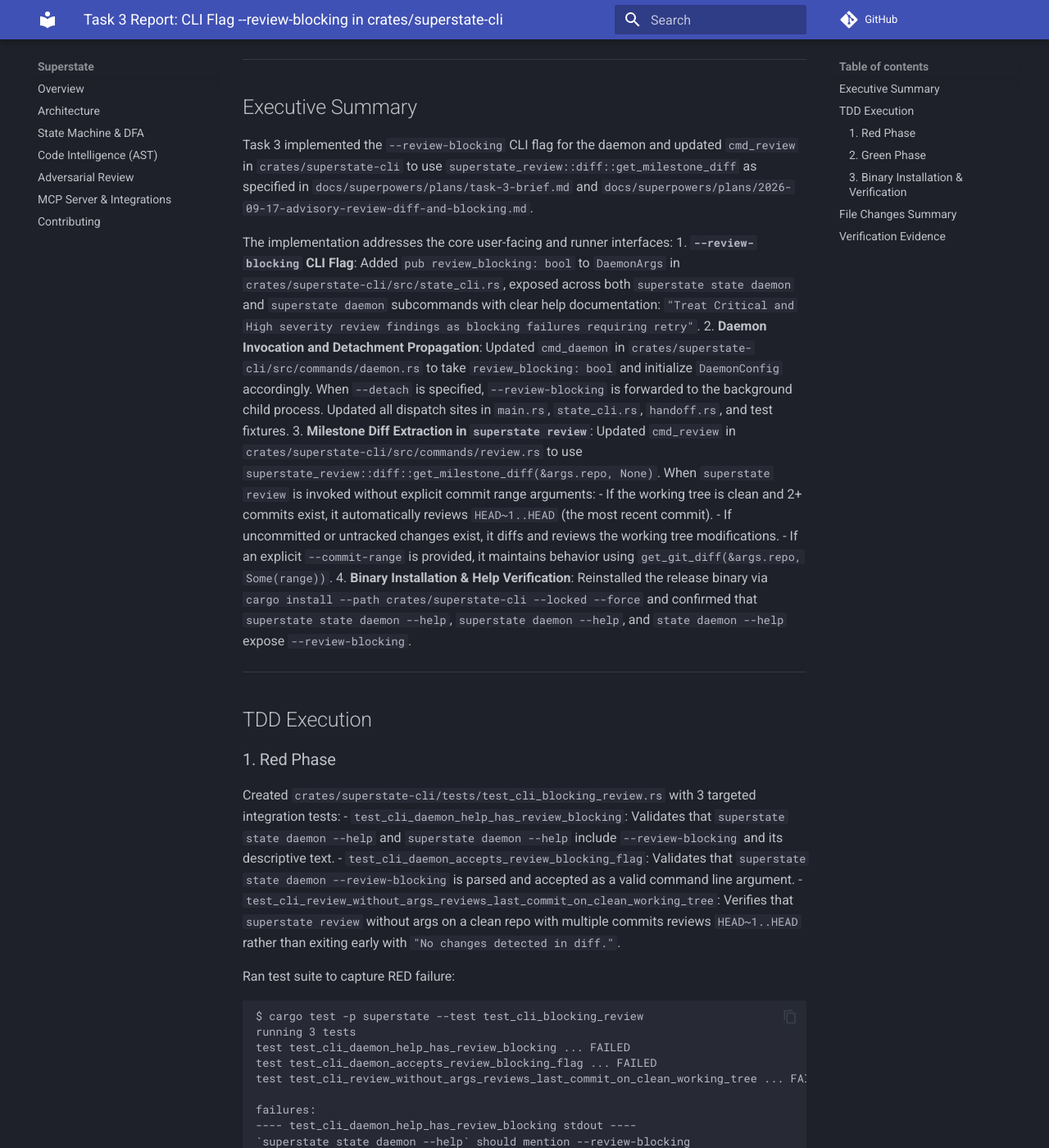
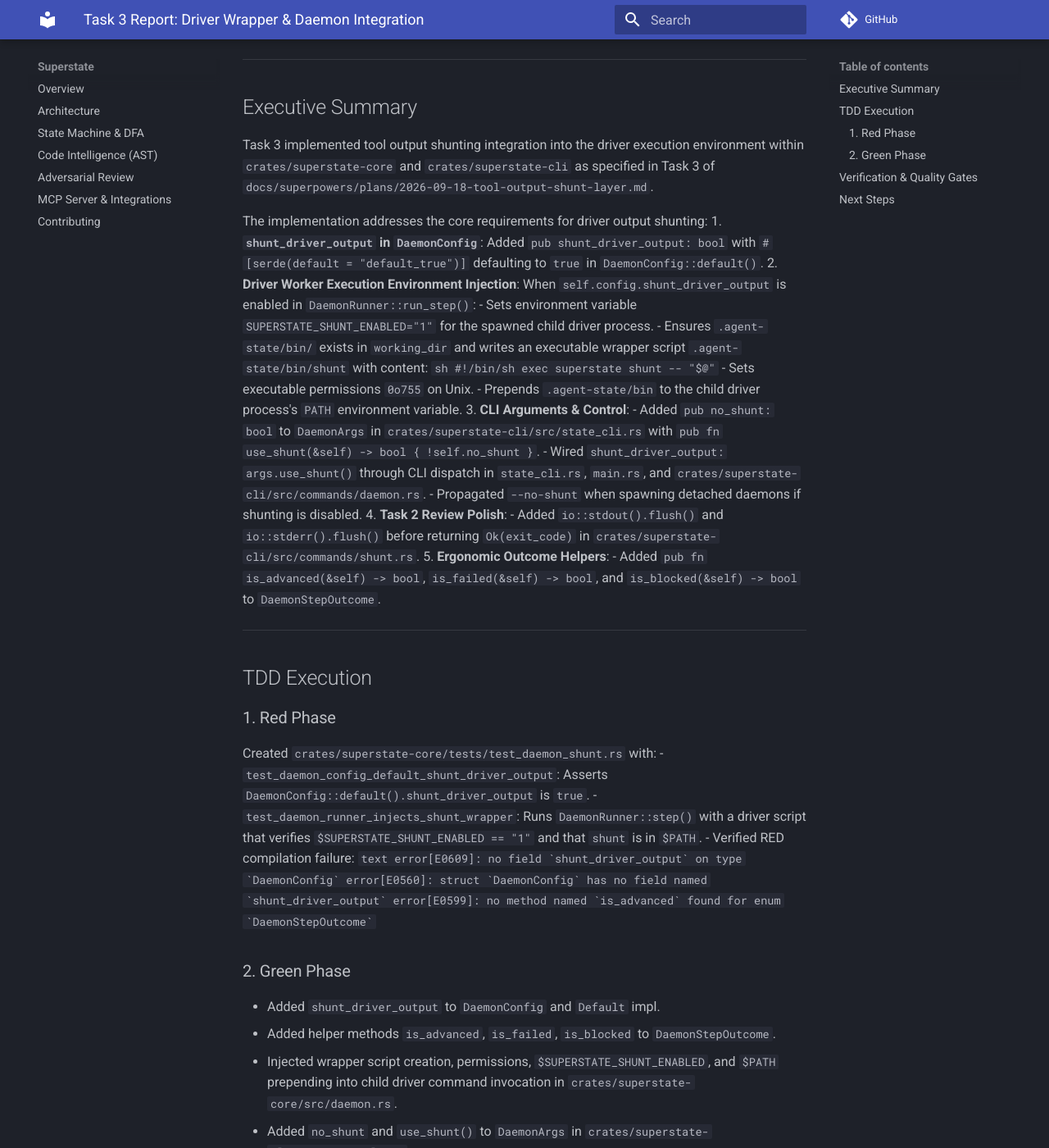
Before and after one commit to dnf0/blyte, an MkDocs documentation site: the page built from docs/superpowers/plans/task-3-report.md, in a window 1280 px wide and 1400 px high, scrolled down 302 px. Shown: the whole window at 82% size. Built offline with MkDocs 1.6.1 and Material for MkDocs 9.7.7, drawn with Linux system fonts in a browser that asks for light colours; comment, search, counter and statistics services are not loaded; some of the changed text lies outside the part shown.

Commit message:
docs(plans): update task 3 reports and diffs

````diff
--- a/docs/superpowers/plans/task-3-brief.md
+++ b/docs/superpowers/plans/task-3-brief.md
@@ -1,47 +1,15 @@
-# Task 3 Brief: CLI Flag `--review-blocking` in `crates/superstate-cli`
+# Task 3 Brief: Driver Wrapper & Daemon Integration in `crates/superstate-core` and `crates/superstate-cli`
 
-## Context
-Working directory: `/Users/danielfisher/repos/superstate`
-Branch: `feat/blocking-code-review`
-Plan: `docs/superpowers/plans/2026-09-17-advisory-review-diff-and-blocking.md`
-
-## What to Implement
-
-1. **CLI Flag `--review-blocking` for Daemon**:
-   In `crates/superstate-cli/src/main.rs`:
-   Add `--review-blocking` argument to `StateCommands::Daemon`:
-   ```rust
-   #[arg(long, help = "Treat Critical and High severity review findings as blocking failures requiring retry")]
-   review_blocking: bool,
-   ```
-   Pass `review_blocking` to `cmd_daemon` in `crates/superstate-cli/src/commands/daemon.rs`.
-   In `cmd_daemon`, assign `review_blocking: args.review_blocking` into `DaemonConfig`.
-
-2. **Update `cmd_review` in `crates/superstate-cli/src/commands/review.rs`**:
-   Replace the old diff extraction logic with `superstate_review::diff::get_milestone_diff`:
-   ```rust
-   let diff = match args.commit_range.as_deref() {
-       Some(range) => get_git_diff(&args.repo, Some(range))
-           .map_err(|e| format!("Failed to get git diff: {}", e))?,
-       None => {
-           get_milestone_diff(&args.repo, None)
-               .map_err(|e| format!("Failed to get git diff: {}", e))?
-       }
-   };
-   ```
-   This ensures `superstate review` without arguments automatically reviews the last commit (`HEAD~1..HEAD`) if working tree is clean, or working tree + untracked files if dirty!
-
-3. **Install and Verify**:
-   - Write integration tests in `crates/superstate-cli/tests/test_cli_blocking_review.rs` verifying `--review-blocking` flag is parsed and passed into daemon runner.
-   - Run `cargo test -p superstate-cli`.
-   - Install binary: `cargo install --path crates/superstate-cli --locked --force`.
-   - Verify `superstate state daemon --help` outputs `--review-blocking`.
-
-## TDD Instructions
-1. Write failing integration tests in `crates/superstate-cli/tests/test_cli_blocking_review.rs`.
-2. Run `cargo test -p superstate-cli --test test_cli_blocking_review` and verify RED failure.
-3. Implement in `crates/superstate-cli/src/main.rs`, `crates/superstate-cli/src/commands/daemon.rs`, and `crates/superstate-cli/src/commands/review.rs`.
-4. Run `cargo test -p superstate-cli` and verify all tests pass GREEN.
-5. Reinstall CLI binary (`cargo install --path crates/superstate-cli --locked --force`).
-6. Commit with conventional commit message `feat(cli): wire --review-blocking CLI flag and milestone diff in review` (skip GPG with `--no-gpg-sign`).
-7. Write full report to `docs/superpowers/plans/task-3-report.md`.
+## Task Spec
+Implement automatic environment injection and shell shimming for the daemon driver worker:
+- Add `shunt_driver_output: bool` to `DaemonConfig` (defaulting to `true`).
+- When running the driver worker, if `shunt_driver_output` is true:
+  - Create `.agent-state/bin/shunt` wrapper script with executable permissions (`0o755`).
+  - Prepend `.agent-state/bin` to child process `PATH`.
+  - Export `SUPERSTATE_SHUNT_ENABLED=1`.
+- Add `--no-shunt` flag to `DaemonArgs` in `crates/superstate-cli/src/state_cli.rs`.
+- Wire `shunt_driver_output: args.use_shunt()` through CLI commands and detached child invocation.
+- Apply stream flush polish in `crates/superstate-cli/src/commands/shunt.rs`.
+- Tests in `crates/superstate-core/tests/test_daemon_shunt.rs`.
+- Must compile cleanly and pass with `cargo test --all` and `cargo clippy --all -- -D warnings`.
+- Conventional commit skipping GPG verification.
--- a/docs/superpowers/plans/task-3-report.md
+++ b/docs/superpowers/plans/task-3-report.md
@@ -1,143 +1,87 @@
-# Task 3 Report: CLI Flag `--review-blocking` in `crates/superstate-cli`
+# Task 3 Report: Driver Wrapper & Daemon Integration
 
 **Status:** Completed
-**Commit SHA:** `fde4364`
-**Branch:** `feat/blocking-code-review`
+**Commit SHA:** `44f6fea`
+**Branch:** `feat/tool-output-shunt`
 **Repository:** `/Users/danielfisher/repos/superstate`
-**Date:** 2026-09-17
+**Date:** 2026-09-18
 
 ---
 
 ## Executive Summary
 
-Task 3 implemented the `--review-blocking` CLI flag for the daemon and updated `cmd_review` in `crates/superstate-cli` to use `superstate_review::diff::get_milestone_diff` as specified in `docs/superpowers/plans/task-3-brief.md` and `docs/superpowers/plans/2026-09-17-advisory-review-diff-and-blocking.md`.
+Task 3 implemented tool output shunting integration into the driver execution environment within `crates/superstate-core` and `crates/superstate-cli` as specified in Task 3 of `docs/superpowers/plans/2026-09-18-tool-output-shunt-layer.md`.
 
-The implementation addresses the core user-facing and runner interfaces:
-1. **`--review-blocking` CLI Flag**: Added `pub review_blocking: bool` to `DaemonArgs` in `crates/superstate-cli/src/state_cli.rs`, exposed across both `superstate state daemon` and `superstate daemon` subcommands with clear help documentation: `"Treat Critical and High severity review findings as blocking failures requiring retry"`.
-2. **Daemon Invocation and Detachment Propagation**: Updated `cmd_daemon` in `crates/superstate-cli/src/commands/daemon.rs` to take `review_blocking: bool` and initialize `DaemonConfig` accordingly. When `--detach` is specified, `--review-blocking` is forwarded to the background child process. Updated all dispatch sites in `main.rs`, `state_cli.rs`, `handoff.rs`, and test fixtures.
-3. **Milestone Diff Extraction in `superstate review`**: Updated `cmd_review` in `crates/superstate-cli/src/commands/review.rs` to use `superstate_review::diff::get_milestone_diff(&args.repo, None)`. When `superstate review` is invoked without explicit commit range arguments:
-   - If the working tree is clean and 2+ commits exist, it automatically reviews `HEAD~1..HEAD` (the most recent commit).
-   - If uncommitted or untracked changes exist, it diffs and reviews the working tree modifications.
-   - If an explicit `--commit-range` is provided, it maintains behavior using `get_git_diff(&args.repo, Some(range))`.
-4. **Binary Installation & Help Verification**: Reinstalled the release binary via `cargo install --path crates/superstate-cli --locked --force` and confirmed that `superstate state daemon --help`, `superstate daemon --help`, and `state daemon --help` expose `--review-blocking`.
+The implementation addresses the core requirements for driver output shunting:
+1. **`shunt_driver_output` in `DaemonConfig`**: Added `pub shunt_driver_output: bool` with `#[serde(default = "default_true")]` defaulting to `true` in `DaemonConfig::default()`.
+2. **Driver Worker Execution Environment Injection**: When `self.config.shunt_driver_output` is enabled in `DaemonRunner::run_step()`:
+   - Sets environment variable `SUPERSTATE_SHUNT_ENABLED="1"` for the spawned child driver process.
+   - Ensures `.agent-state/bin/` exists in `working_dir` and writes an executable wrapper script `.agent-state/bin/shunt` with content:
+     ```sh
+     #!/bin/sh
+     exec superstate shunt -- "$@"
+     ```
+   - Sets executable permissions `0o755` on Unix.
+   - Prepends `.agent-state/bin` to the child driver process's `PATH` environment variable.
+3. **CLI Arguments & Control**:
+   - Added `pub no_shunt: bool` to `DaemonArgs` in `crates/superstate-cli/src/state_cli.rs` with `pub fn use_shunt(&self) -> bool { !self.no_shunt }`.
+   - Wired `shunt_driver_output: args.use_shunt()` through CLI dispatch in `state_cli.rs`, `main.rs`, and `crates/superstate-cli/src/commands/daemon.rs`.
+   - Propagated `--no-shunt` when spawning detached daemons if shunting is disabled.
+4. **Task 2 Review Polish**:
+   - Added `io::stdout().flush()` and `io::stderr().flush()` before returning `Ok(exit_code)` in `crates/superstate-cli/src/commands/shunt.rs`.
+5. **Ergonomic Outcome Helpers**:
+   - Added `pub fn is_advanced(&self) -> bool`, `is_failed(&self) -> bool`, and `is_blocked(&self) -> bool` to `DaemonStepOutcome`.
 
 ---
 
 ## TDD Execution
 
 ### 1. Red Phase
-Created `crates/superstate-cli/tests/test_cli_blocking_review.rs` with 3 targeted integration tests:
-- `test_cli_daemon_help_has_review_blocking`: Validates that `superstate state daemon --help` and `superstate daemon --help` include `--review-blocking` and its descriptive text.
-- `test_cli_daemon_accepts_review_blocking_flag`: Validates that `superstate state daemon --review-blocking` is parsed and accepted as a valid command line argument.
-- `test_cli_review_without_args_reviews_last_commit_on_clean_working_tree`: Verifies that `superstate review` without args on a clean repo with multiple commits reviews `HEAD~1..HEAD` rather than exiting early with `"No changes detected in diff."`.
-
-Ran test suite to capture RED failure:
-```text
-$ cargo test -p superstate --test test_cli_blocking_review
-running 3 tests
-test test_cli_daemon_help_has_review_blocking ... FAILED
-test test_cli_daemon_accepts_review_blocking_flag ... FAILED
-test test_cli_review_without_args_reviews_last_commit_on_clean_working_tree ... FAILED
-
-failures:
----- test_cli_daemon_help_has_review_blocking stdout ----
-`superstate state daemon --help` should mention --review-blocking
-
----- test_cli_daemon_accepts_review_blocking_flag stdout ----
-CLI must accept --review-blocking, got stderr:
-error: unexpected argument '--review-blocking' found
-
----- test_cli_review_without_args_reviews_last_commit_on_clean_working_tree stdout ----
-superstate review without args should review HEAD~1..HEAD instead of clean early-exit, got:
-{
-  "summary": "No changes detected in diff.",
-  "findings": [],
-  "has_blocking_issues": false
-}
-
-test result: FAILED. 0 passed; 3 failed; 0 ignored; 0 measured; 0 filtered out; finished in 0.35s
-```
+Created `crates/superstate-core/tests/test_daemon_shunt.rs` with:
+- `test_daemon_config_default_shunt_driver_output`: Asserts `DaemonConfig::default().shunt_driver_output` is `true`.
+- `test_daemon_runner_injects_shunt_wrapper`: Runs `DaemonRunner::step()` with a driver script that verifies `$SUPERSTATE_SHUNT_ENABLED == "1"` and that `shunt` is in `$PATH`.
+- Verified RED compilation failure:
+  ```text
+  error[E0609]: no field `shunt_driver_output` on type `DaemonConfig`
+  error[E0560]: struct `DaemonConfig` has no field named `shunt_driver_output`
+  error[E0599]: no method named `is_advanced` found for enum `DaemonStepOutcome`
+  ```
 
 ### 2. Green Phase
-- Updated `crates/superstate-cli/src/state_cli.rs`:
-  - Added `pub review_blocking: bool` to `DaemonArgs`.
-  - Passed `args.review_blocking` to `cmd_daemon` in `StateCommands::Daemon` handler.
-- Updated `crates/superstate-cli/src/main.rs`:
-  - Passed `args.review_blocking` to `cmd_daemon` in top-level `Commands::Daemon` handler.
-- Updated `crates/superstate-cli/src/commands/daemon.rs`:
-  - Added `review_blocking: bool` parameter to `cmd_daemon`.
-  - Appended `cmd.arg("--review-blocking")` when `detach` is enabled.
-  - Assigned `review_blocking` into `DaemonConfig`.
-- Updated `crates/superstate-cli/src/commands/review.rs`:
-  - Replaced diff fallback with `get_milestone_diff(&args.repo, None)`.
-- Updated callers in `crates/superstate-cli/src/commands/handoff.rs` and `test_cli_daemon_lifecycle.rs`.
+- Added `shunt_driver_output` to `DaemonConfig` and `Default` impl.
+- Added helper methods `is_advanced`, `is_failed`, `is_blocked` to `DaemonStepOutcome`.
+- Injected wrapper script creation, permissions, `$SUPERSTATE_SHUNT_ENABLED`, and `$PATH` prepending into child driver command invocation in `crates/superstate-core/src/daemon.rs`.
+- Added `no_shunt` and `use_shunt()` to `DaemonArgs` in `crates/superstate-cli/src/state_cli.rs`.
+- Updated `cmd_daemon` in `crates/superstate-cli/src/commands/daemon.rs` and callers (`main.rs`, `state_cli.rs`, `handoff.rs`, `test_cli_daemon_lifecycle.rs`).
+- Added stdout/stderr flushes in `crates/superstate-cli/src/commands/shunt.rs`.
+- Added `test_daemon_config_deserialize_defaults_shunt_driver_output_to_true` and `test_daemon_runner_no_shunt_disables_injection` to `crates/superstate-core/tests/test_daemon_shunt.rs`.
+- Updated existing `DaemonConfig` initializers across test files to preserve workspace compilation.
 
-Ran `cargo test -p superstate --test test_cli_blocking_review`:
+Ran `cargo test -p superstate-core --test test_daemon_shunt`:
 ```text
-running 3 tests
-test test_cli_daemon_help_has_review_blocking ... ok
-test test_cli_review_without_args_reviews_last_commit_on_clean_working_tree ... ok
-test test_cli_daemon_accepts_review_blocking_flag ... ok
+running 4 tests
+test test_daemon_config_default_shunt_driver_output ... ok
+test test_daemon_config_deserialize_defaults_shunt_driver_output_to_true ... ok
+test test_daemon_runner_no_shunt_disables_injection ... ok
+test test_daemon_runner_injects_shunt_wrapper ... ok
 
-test result: ok. 3 passed; 0 failed; 0 ignored; 0 measured; 0 filtered out; finished in 1.02s
-```
-
-Ran full workspace test suite `cargo test --all`:
-- All tests across `superstate-core`, `superstate-review`, `superstate-worktree`, `superstate-mcp`, `superstate-rules`, `superstate-syntax`, and `superstate-cli` passed cleanly (0 failed).
-
-### 3. Binary Installation & Verification
-Installed binary:
-```bash
-cargo install --path crates/superstate-cli --locked --force
-```
-
-Verified output:
-```text
-$ superstate state daemon --help
-Run autonomous background daemon over milestones
-
-Usage: superstate state daemon [OPTIONS] [COMMAND]
-
-Commands:
-  list  List active and managed daemon processes
-  help  Print this message or the help of the given subcommand(s)
-
-Options:
-  -s, --state <STATE>              [default: .agent-state/state.json]
-      --driver <DRIVER>            Headless coding driver (e.g. claude, agy, or command)
-      --detach                     Detach execution into a background daemon process
-      --max-retries <MAX_RETRIES>  Maximum verification retries per milestone [default: 3]
-      --timeout <TIMEOUT>          Timeout in seconds per verification attempt [default: 300]
-      --advisory-review            Run advisory adversarial code review on milestone completion
-      --review-blocking            Treat Critical and High severity review findings as blocking failures requiring retry
-  -h, --help                       Print help
+test result: ok. 4 passed; 0 failed; 0 ignored; 0 measured; 0 filtered out; finished in 0.07s
 ```
 
 ---
 
-## File Changes Summary
+## Verification & Quality Gates
 
-| File | Change | Rationale |
-|---|---|---|
-| `crates/superstate-cli/src/state_cli.rs` | Modified | Add `review_blocking` to `DaemonArgs` and pass to `cmd_daemon` |
-| `crates/superstate-cli/src/main.rs` | Modified | Pass `args.review_blocking` to `cmd_daemon` in top-level command |
-| `crates/superstate-cli/src/commands/daemon.rs` | Modified | Add `review_blocking` parameter, detach argument forwarding, and `DaemonConfig` mapping |
-| `crates/superstate-cli/src/commands/handoff.rs` | Modified | Update `cmd_daemon` call with default `review_blocking: false` |
-| `crates/superstate-cli/src/commands/review.rs` | Modified | Use `get_milestone_diff(&args.repo, None)` for default diff extraction |
-| `crates/superstate-cli/tests/test_cli_blocking_review.rs` | Created | Integration tests for `--review-blocking` CLI flag and review milestone diff |
-| `crates/superstate-cli/tests/test_cli_daemon_lifecycle.rs` | Modified | Update `cmd_daemon` test calls with `review_blocking: false` |
+1. **Unit & Integration Tests**:
+   - `cargo test -p superstate-core -p superstate`: All unit and integration tests passed.
+   - `cargo test --all`: All 111+ tests across all workspace crates passed (0 failures).
+2. **Linter & Type Checking**:
+   - `cargo clippy --all -- -D warnings`: Clean exit with 0 warnings.
+3. **Git Hygiene**:
+   - Conventional commit created: `feat(daemon): wire tool output shunting into driver worker execution environment` (`44f6fea`).
 
 ---
 
-## Verification Evidence
+## Next Steps
 
-- **Tests Passing:**
-  - `cargo test -p superstate --test test_cli_blocking_review`: 3 passed, 0 failed.
-  - `cargo test -p superstate`: All unit and integration tests passed.
-  - `cargo test --all`: All workspace crates passed.
-- **CLI Verification:**
-  - `superstate state daemon --help` displays `--review-blocking`.
-  - `superstate daemon --help` displays `--review-blocking`.
-  - `state daemon --help` displays `--review-blocking`.
-- **Git Commit:**
-  - Commit `fde4364`: `feat(cli): wire --review-blocking CLI flag and milestone diff in review`.
+Proceed to Task 4: Evaluation Benchmark Integration & End-to-End Verification (`docs/superpowers/plans/2026-09-18-tool-output-shunt-layer.md`).
````
Also changed, not shown: 1 other file.
